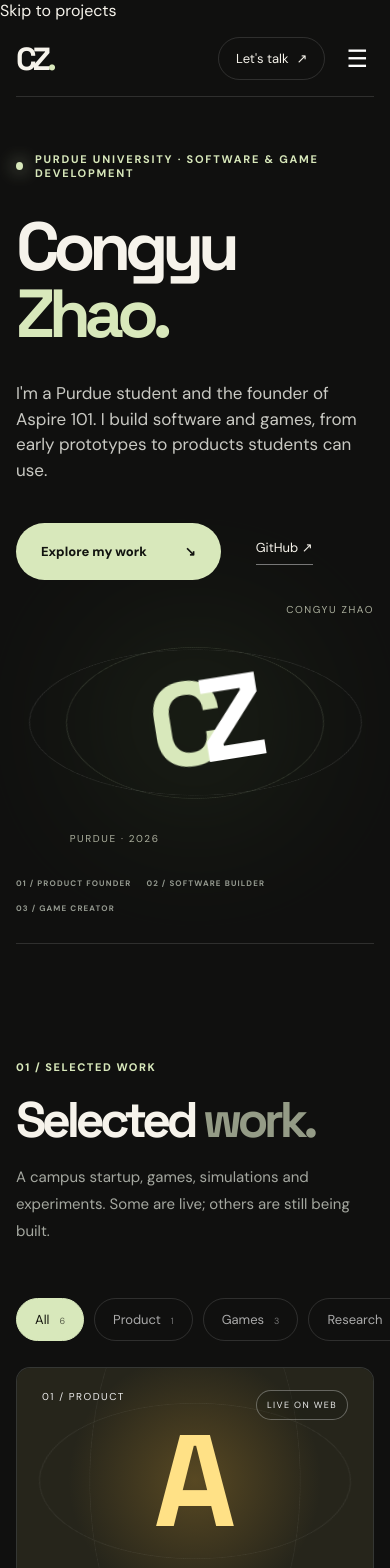
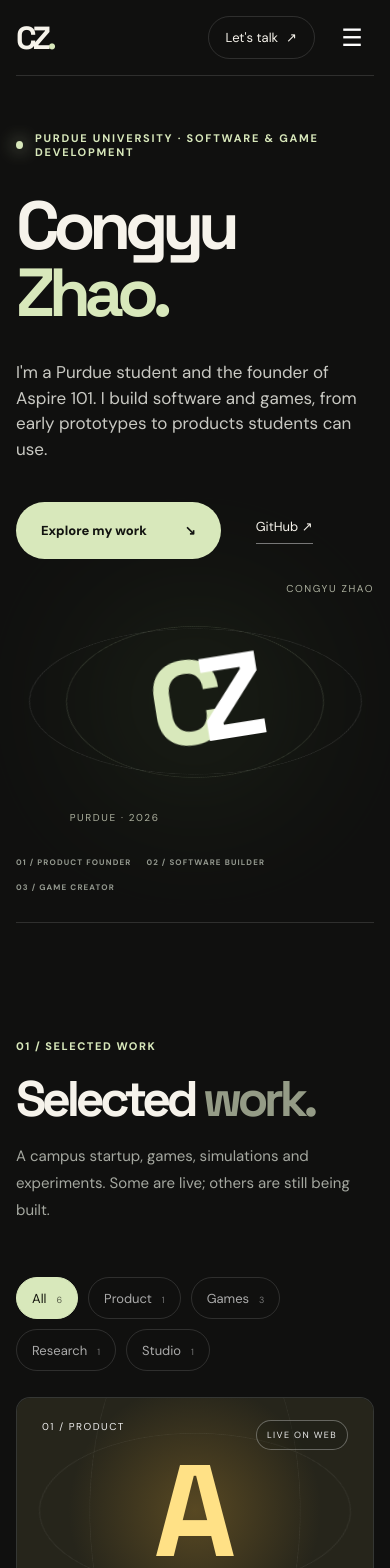
Before and after one commit to skrgulang/congyuzhao-portfolio, a Next.js app: page / in a window 390 px wide. Shown: the top 1568 px of the page. Built offline with nearby package versions, Linux system fonts and the light colour scheme.

Commit message:
Polish responsive category filters and keyboard access

```diff
--- a/app/globals.css
+++ b/app/globals.css
@@ -149,3 +149,12 @@ a:focus-visible,button:focus-visible{outline:2px solid var(--lime);outline-offse
 .notFoundPage>div{padding:90px 0 140px}.notFoundPage h1{font:700 clamp(65px,10vw,145px) 'Space Grotesk',sans-serif;letter-spacing:-.09em;margin:25px 0}
 .notFoundPage p:not(.newEyebrow){font-size:19px;color:var(--dim);margin-bottom:38px}
 .notFoundPage .btnSolid{display:inline-flex}
+
+/* Accessibility and navigation refinements */
+.skipLink{position:fixed;z-index:1000;left:16px;top:-90px;padding:12px 18px;background:var(--lime);color:#101510;border-radius:6px;font-weight:700}
+.skipLink:focus{top:15px}
+.newNavLinks{align-items:center}
+.filters{flex-wrap:wrap}
+.filters button{min-height:42px}
+.filters button:focus-visible,.newNavLinks a:focus-visible,.menuToggle:focus-visible{outline:2px solid var(--lime);outline-offset:4px}
+@media(max-width:650px){.newNavLinks{box-shadow:0 18px 35px #0009;border:1px solid var(--line);border-radius:0 0 12px 12px}.newNavLinks a{min-height:42px;display:flex;align-items:center}.menuToggle{min-width:44px;min-height:44px}.filters button{padding:10px 15px}}
```
